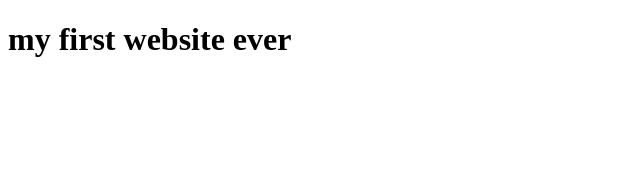
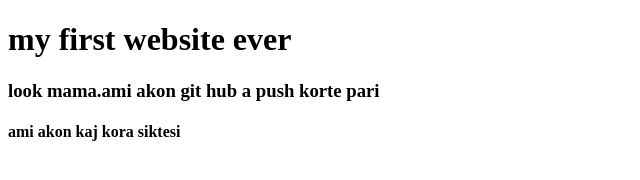
Before and after one commit to istiak22/my-first-website, a plain HTML site: page index.html in a window 1280 px wide. Shown: the whole page, without its empty margins (0-640 px from the left). Drawn offline with Linux system fonts and the light colour scheme.

Commit message:
lern github

```diff
--- a/index.html
+++ b/index.html
@@ -7,5 +7,7 @@
 </head>
 <body>
     <h1>my first website ever</h1>
+    <h3>look mama.ami akon git hub a push korte pari</h3>
+    <h4>ami akon kaj kora siktesi</h4>
 </body>
 </html>
```
